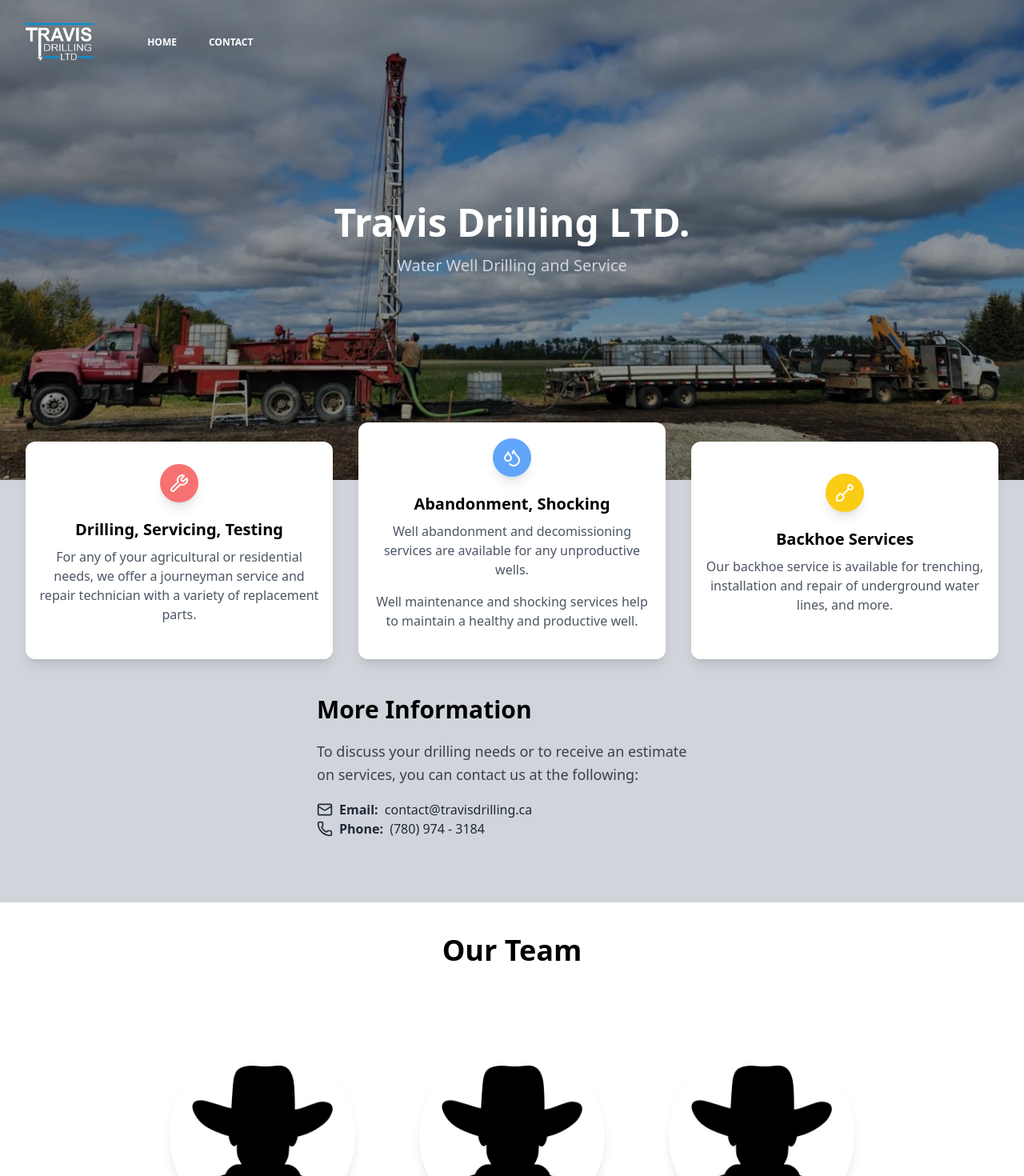
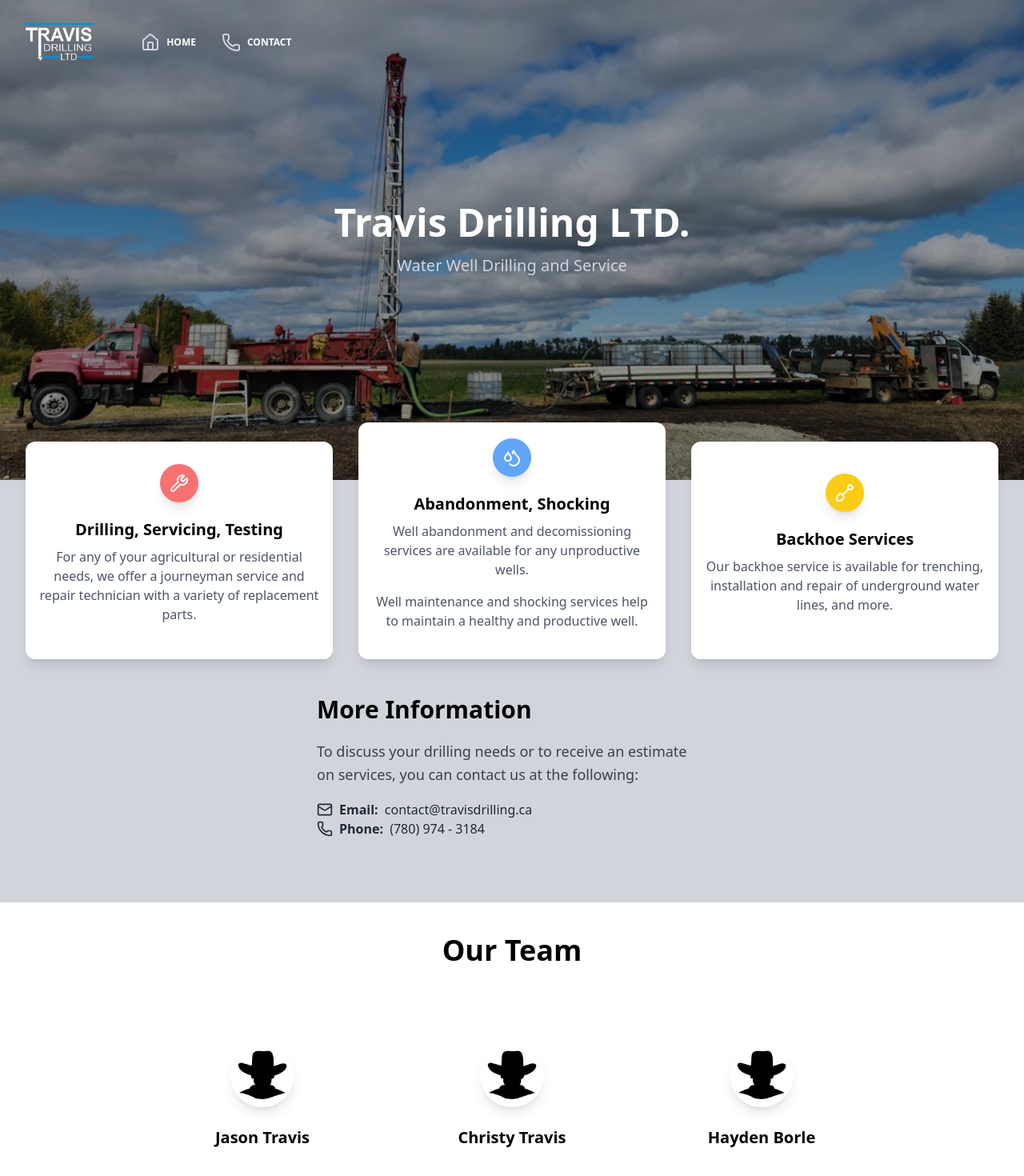
Before and after one commit to Logan9312/Travis-Drilling, a SvelteKit app: page / in a window 1280 px wide. Shown: the top 1470 px of the page at 80% size. Built offline with nearby package versions, Linux system fonts and the light colour scheme.

Commit message:
Fixing icons

```diff
--- a/src/lib/Navbar.svelte
+++ b/src/lib/Navbar.svelte
@@ -1,5 +1,6 @@
 <script lang="ts">
 	import { page } from '$app/state';
+	import { House, Phone } from 'lucide-svelte';
 
 	let navbarOpen = $state(false);
 	let { transparent = false } = $props();
@@ -73,11 +74,11 @@
 							: 'text-gray-800 hover:text-gray-600'} flex items-center px-4 py-4 text-xs font-bold uppercase lg:py-4"
 						href="/"
 					>
-						<i
+						<House
 							class="{transparent
 								? 'text-gray-500 lg:text-gray-300'
-								: 'text-gray-500'} fas fa-house leading-lg mr-2 text-lg"
-						></i>
+								: 'text-gray-500'}  leading-lg mr-2 text-lg"
+						/>
 						Home
 					</a>
 				</li>
@@ -89,11 +90,11 @@
 							: 'text-gray-800 hover:text-gray-600'} flex items-center px-4 py-4 text-xs font-bold uppercase lg:py-2"
 						href="/Contact"
 					>
-						<i
+						<Phone
 							class="{transparent
 								? 'text-gray-500 lg:text-gray-300'
-								: 'text-gray-500'} far fa-address-card leading-lg text-lg"
-						></i>
+								: 'text-gray-500'} leading-lg text-lg"
+						/>
 						<span class="ml-2 inline-block">Contact</span>
 					</a>
 				</li>
--- a/src/routes/+page.svelte
+++ b/src/routes/+page.svelte
@@ -127,7 +127,7 @@
 						<img
 							alt="..."
 							src={'/img/blank.png'}
-							class="mx-auto max-w-full rounded-full shadow-lg"
+							class="mx-auto w-20 max-w-full rounded-full shadow-lg"
 						/>
 						<div class="pt-6 text-center">
 							<h5 class="text-xl font-bold">Jason Travis</h5>
@@ -139,7 +139,7 @@
 						<img
 							alt="..."
 							src={'/img/blank.png'}
-							class="mx-auto max-w-full rounded-full shadow-lg"
+							class="mx-auto w-20 max-w-full rounded-full shadow-lg"
 						/>
 						<div class="pt-6 text-center">
 							<h5 class="text-xl font-bold">Christy Travis</h5>
@@ -148,7 +148,11 @@
 				</div>
 				<div class="mb-12 w-full px-4 md:w-6/12 lg:mb-0 lg:w-3/12">
 					<div class="px-6">
-						<img alt="..." src="/img/blank.png" class="mx-auto max-w-full rounded-full shadow-lg" />
+						<img
+							alt="..."
+							src="/img/blank.png"
+							class="mx-auto w-20 max-w-full rounded-full shadow-lg"
+						/>
 						<div class="pt-6 text-center">
 							<h5 class="text-xl font-bold">Hayden Borle</h5>
 							<p class="mt-1 text-sm font-semibold uppercase text-gray-500"></p>
```
